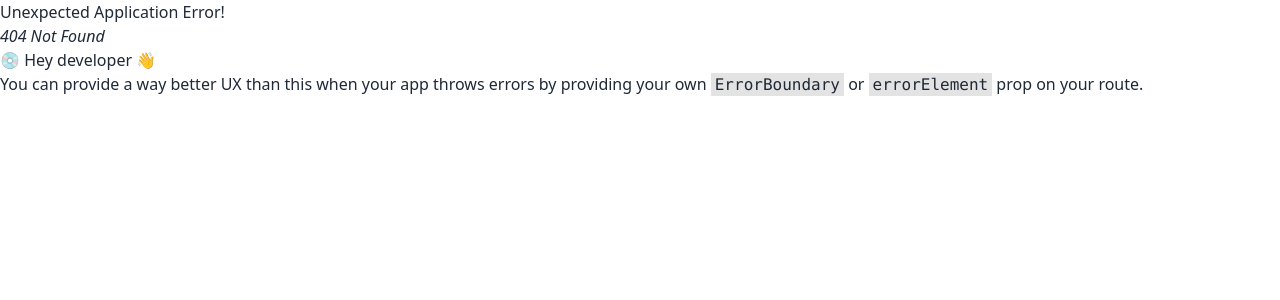
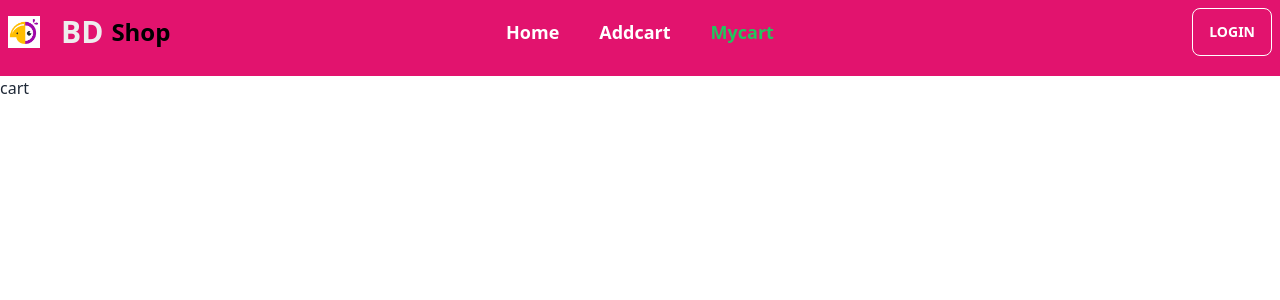
Before and after one commit to ashikurbd71/Brand-Shop-Client, a React (Vite) app: page /mycart in a window 1280 px wide. Before the commit this address had no page. Shown: the top 300 px of the page. Built offline with nearby package versions, Linux system fonts and the light colour scheme.

Commit message:
navber okey

```diff
--- /dev/null
+++ b/src/Component/Navber.jsx
@@ -0,0 +1,131 @@
+import React from 'react';
+import { Link, NavLink } from 'react-router-dom';
+import logo from '../assets/logo.png'
+
+const Navber = () => {
+   return (
+    <div>
+      <div className="navbar bg-[#E2136E] pb-5 ">
+        <div className="navbar-start">
+          <div className="dropdown">
+            <label tabIndex={0} className="btn btn-ghost  text-white lg:hidden">
+              <svg
+                xmlns="http://www.w3.org/2000/svg"
+                className="h-5 w-5"
+                fill="none"
+                viewBox="0 0 24 24"
+                stroke="currentColor"
+              >
+                <path
+                  strokeLinecap="round"
+                  strokeLinejoin="round"
+                  strokeWidth="2"
+                  d="M4 6h16M4 12h8m-8 6h16"
+                />
+              </svg>
+            </label>
+            <ul
+              tabIndex={0}
+              className=" menu-sm dropdown-content mt-3  z-[1] p-2 shadow  bg-white rounded-box w-52"
+            >
+              <li className="text-lg font-bold ">
+                <NavLink
+                  to="/"
+                  className={({ isActive, isPending }) =>
+                    isPending ? "pending" : isActive ? "bg-green-500" : ""
+                  }
+                >
+                  Home
+                </NavLink>
+              </li>
+
+              <li className="text-lg font-bold ">
+                <NavLink
+                  to="/addproduct"
+                  className={({ isActive, isPending }) =>
+                    isPending ? "pending" : isActive ? "bg-green-500" : ""
+                  }
+                >
+                  Addproduct
+                </NavLink>
+              </li>
+
+              <li className="text-lg font-bold">
+                <NavLink
+                  to="/mycart"
+                  className={({ isActive, isPending }) =>
+                    isPending ? "pending" : isActive ? "bg-green-500" : ""
+                  }
+                >
+                  Mycart
+                </NavLink>
+              </li>
+            </ul>
+          </div>
+           <Link to={"/"}> <div className='flex gap-1 items-center'>
+
+             <img src={logo} alt="" className='w-8 h-8' />
+             <a  className="btn btn-ghost font-bold normal-case lg:text-3xl text-xl text-[#EEEEEE]">
+            BD <span className="lg:text-2xl text-lg text-black">Shop</span>
+          </a>
+            </div> </Link>
+        </div>
+        <div className="navbar-center hidden lg:flex">
+          <ul className=" py-1  menu-horizontal px-1 text-[#fff]">
+            <li className="text-lg font-bold mr-10">
+              {" "}
+              <NavLink
+                to="/"
+                className={({ isActive, isPending }) =>
+                  isPending ? "pending" : isActive ? "text-green-500 " : ""
+                }
+              >
+                Home
+              </NavLink>
+            </li>
+
+            <li className="text-lg font-bold mr-10">
+              {" "}
+              <NavLink
+                to="/addproduct"
+                className={({ isActive, isPending }) =>
+                  isPending ? "pending" : isActive ? "text-green-500 " : ""
+                }
+              >
+                Addcart
+              </NavLink>
+            </li>
+
+            <li className="text-lg font-bold">
+              {" "}
+              <NavLink
+                to="/mycart"
+                className={({ isActive, isPending }) =>
+                  isPending ? "pending" : isActive ? "text-green-500 " : ""
+                }
+              >
+                Mycart
+              </NavLink>
+            </li>
+          </ul>
+        </div>
+        <div className="navbar-end">
+
+          <div>
+
+
+
+
+
+
+          </div>
+
+
+         <Link to={'/login'}> <button className="btn btn-outline btn-neutral text-[#fff] ml-4 ">Login</button></Link>
+        </div>
+      </div>
+    </div>
+  );
+};
+
+export default Navber;
--- /dev/null
+++ b/src/Form/Login.jsx
@@ -0,0 +1,11 @@
+import React from 'react';
+
+const Login = () => {
+    return (
+        <div>
+            login
+        </div>
+    );
+};
+
+export default Login;
--- /dev/null
+++ b/src/Pages/Addproduct.jsx
@@ -0,0 +1,11 @@
+import React from 'react';
+
+const Addproduct = () => {
+    return (
+        <div>
+            add product
+        </div>
+    );
+};
+
+export default Addproduct;
--- /dev/null
+++ b/src/Pages/Home.jsx
@@ -0,0 +1,11 @@
+import React from 'react';
+
+const Home = () => {
+    return (
+        <div>
+           homee
+        </div>
+    );
+};
+
+export default Home;
--- a/src/Pages/Layout.jsx
+++ b/src/Pages/Layout.jsx
@@ -1,9 +1,14 @@
 import React from 'react';
+import { Outlet } from 'react-router-dom';
+import Navber from '../Component/Navber';
 
 const Layout = () => {
     return (
         <div>
-            main section
+        <Navber></Navber>
+         <div className='mx-auto px-5 lg:px-0 max-w-screen-xl'>
+            <Outlet></Outlet>
+         </div>
         </div>
     );
 };
--- /dev/null
+++ b/src/Pages/Mycart.jsx
@@ -0,0 +1,11 @@
+import React from 'react';
+
+const Mycart = () => {
+    return (
+        <div>
+            cart
+        </div>
+    );
+};
+
+export default Mycart;;
```
Also changed, not shown: src/Route/Route.jsx (+23 -1 lines), src/Form/Register.jsx (added), src/assets/logo.png (added).
